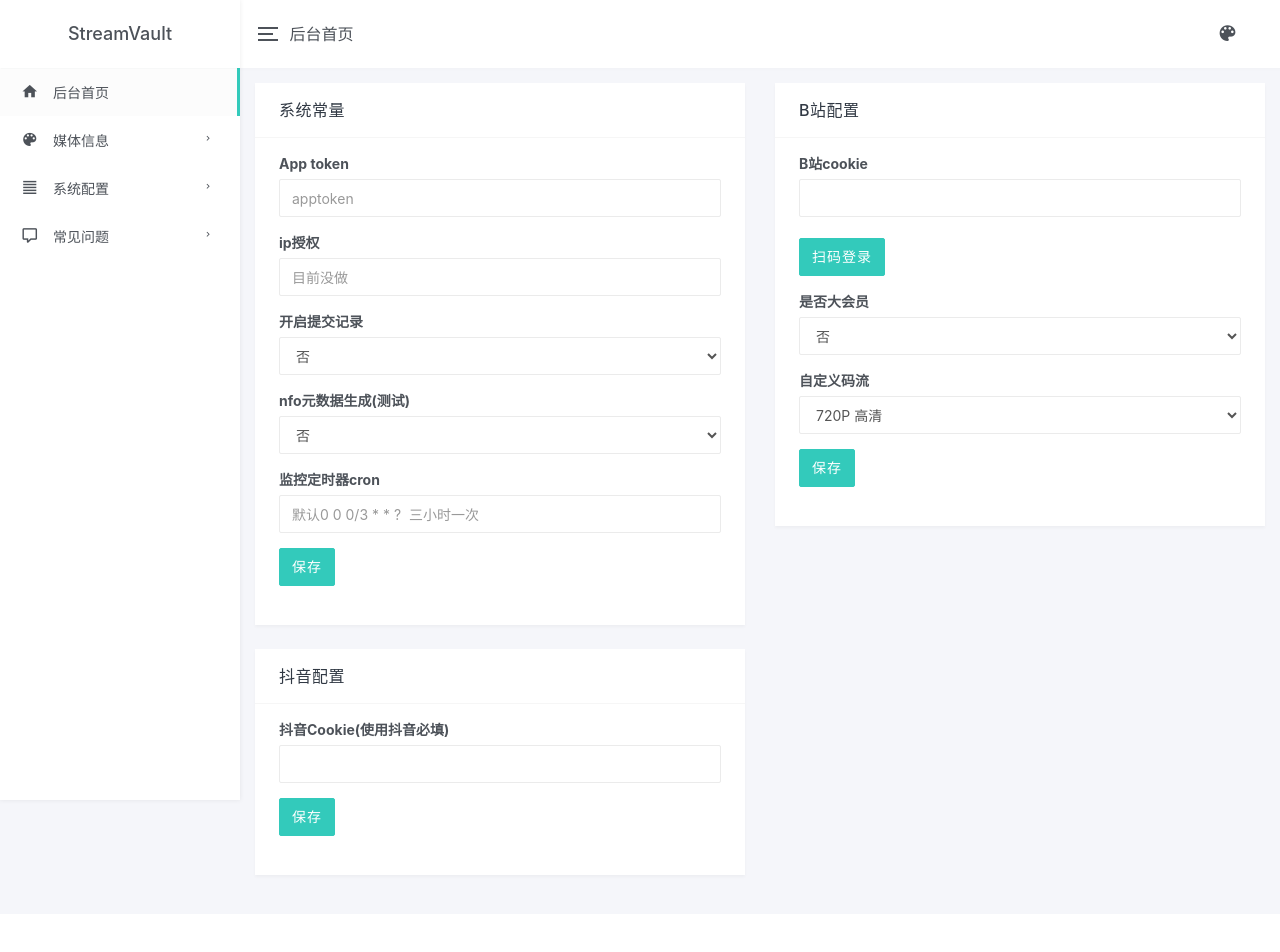
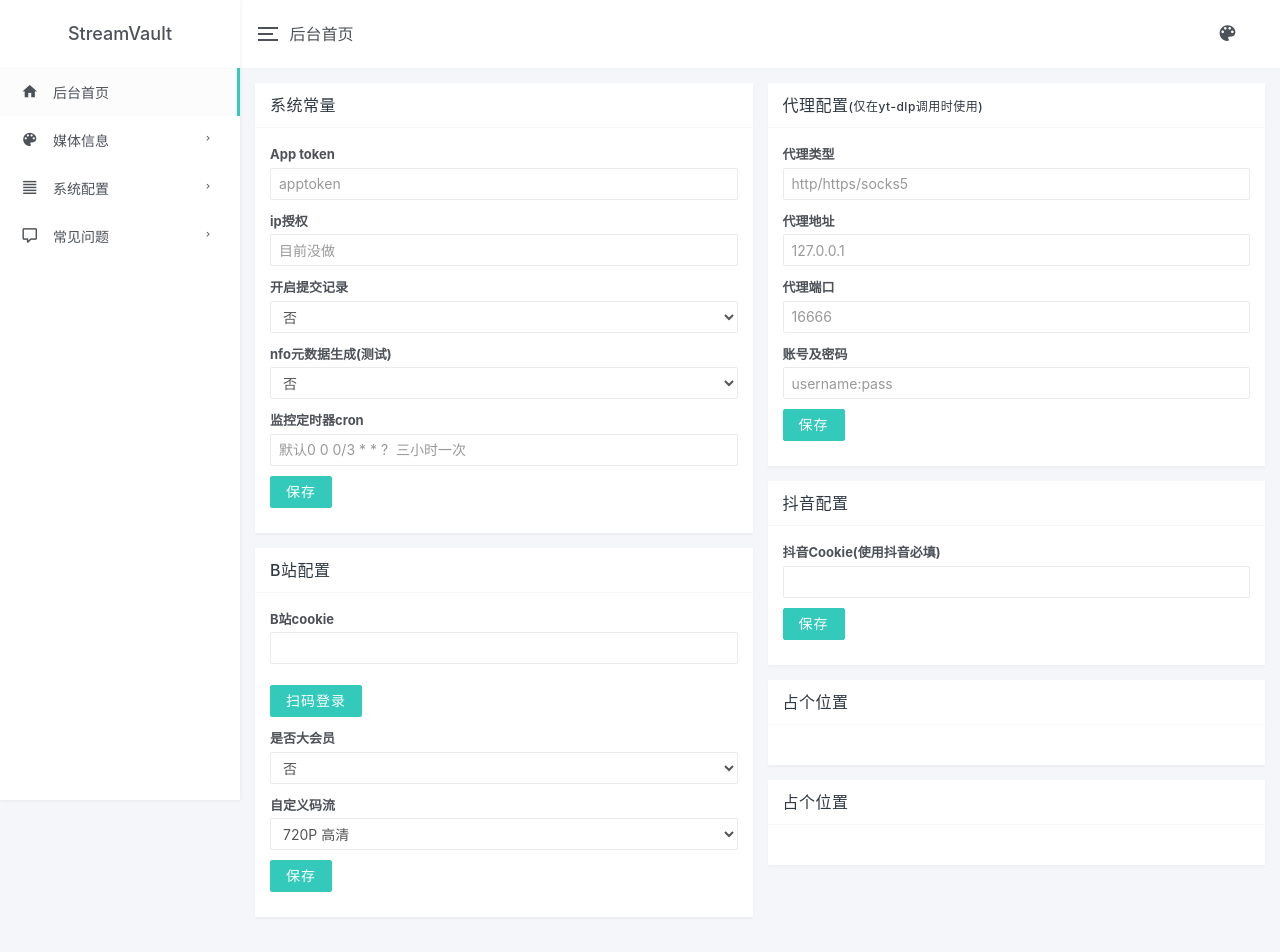
Before and after one commit to SakuraNekol/StreamVault, a Spring app: page /admin/config in a window 1280 px wide. Before the commit the page ends 878 px from the top, so only its background shows below. Run offline with Thymeleaf, Linux system fonts and the light colour scheme; the template is opened without the code that fills it, so the values that code supplies are empty; some of the project's set-up classes (security, data sources, template engines, error pages and the like) are left out, and stand-ins take their place.

Commit message:
后台配置代理功能

```diff
--- a/backstage/src/main/resources/templates/admin/config.html
+++ b/backstage/src/main/resources/templates/admin/config.html
@@ -8,8 +8,40 @@
     <link href="../static/css/materialdesignicons.min.css" rel="stylesheet">
     <link href="../static/css/style.min.css" rel="stylesheet">
     <style>
-        .card{}
-
+        .card { margin-bottom: 15px; }
+        .card-header { padding: 10px 15px; }
+        .card-header h4 { margin: 0; font-size: 16px; }
+        .card-body { padding: 15px; }
+        .form-group { margin-bottom: 10px; }
+        .form-control { padding: 6px 8px; height: 32px; }
+        .btn { padding: 5px 15px; }
+        label { margin-bottom: 3px; font-size: 13px; }
+        .container-fluid { padding: 15px; }
+        select.form-control { padding-right: 25px; }
+        /* masonry布局 */
+        .row {
+            column-count: 2;
+            column-gap: 15px;
+            margin: 0;
+        }
+        .col-md-6 {
+            break-inside: avoid;
+            padding: 0;
+            margin: 0 0 15px 0;
+            width: 100%;
+            display: inline-block;
+        }
+        .card {
+            margin: 0;
+            height: auto;
+            break-inside: avoid;
+        }
+        /* 响应式处理 */
+        @media (max-width: 768px) {
+            .row {
+                column-count: 1;
+            }
+        }
     </style>
 </head>
 
@@ -110,10 +142,38 @@
                             </div>
                         </div>
                     </div>
-                </div>
 
 
-                <div class="row">
+                    <div class="col-md-6">
+                        <div class="card">
+                            <div class="card-header"><h4>代理配置<font style="font-size: 12px">(仅在yt-dlp调用时使用)</font></h4></div>
+                            <div class="card-body">
+
+                                <form action="#" method="post" onsubmit="return false;">
+                                    <div class="form-group">
+                                        <label>代理类型</label>
+                                        <input type="type" name="agenttype"  autocomplete="off" class="form-control agenttype" th:value="${config.agenttype}"   placeholder="http/https/socks5">
+                                    </div>
+                                    <div class="form-group">
+                                        <label>代理地址</label>
+                                        <input type="type" name="agentaddress"  autocomplete="off" class="form-control agentaddress" th:value="${config.agentaddress}"   placeholder="127.0.0.1">
+                                    </div>
+                                    <div class="form-group">
+                                        <label>代理端口</label>
+                                        <input type="type" name="agentport"  autocomplete="off" class="form-control agentport" th:value="${config.agentport}"   placeholder="16666">
+                                    </div>
+                                    <div class="form-group">
+                                        <label>账号及密码</label>
+                                        <input type="type" name="agentaccpass"  autocomplete="off" class="form-control agentaccpass" th:value="${config.agentaccpass}"   placeholder="username:pass">
+                                    </div>
+                                    <div class="form-group">
+                                        <button class="btn btn-primary saveAgentConfig" type="button">保存</button>
+                                    </div>
+                                </form>
+
+                            </div>
+                        </div>
+                    </div>
                     <div class="col-md-6">
                         <div class="card">
                             <div class="card-header"><h4>抖音配置</h4></div>
@@ -133,27 +193,38 @@
                             </div>
                         </div>
                     </div>
-<!--                     <div class="col-md-6">
+
+
+
+                   <div class="col-md-6">
                         <div class="card">
-                            <div class="card-header"><h4>其他平台Cookie</h4></div>
+                            <div class="card-header"><h4>占个位置</h4></div>
                             <div class="card-body">
-
                                 <form action="#" method="post" onsubmit="return false;">
-                                    <input type="hidden" class="cookiesid" th:value="${cookies.id}" />
                                     <div class="form-group">
-                                        <label>YouTuBe(不知道填了作用是什么)</label>
-                                        <input type="type" name="youtubecookies"  autocomplete="off" class="form-control youtubecookies" th:value="${cookies.youtubecookies}" placeholder="cookie">
                                     </div>
                                     <div class="form-group">
-                                        <button class="btn btn-primary saveCookieConfig" type="button">保存</button>
                                     </div>
                                 </form>
 
                             </div>
                         </div>
-                    </div> -->
+                    </div>
+                   <div class="col-md-6">
+                        <div class="card">
+                            <div class="card-header"><h4>占个位置</h4></div>
+                            <div class="card-body">
+                                <form action="#" method="post" onsubmit="return false;">
+                                    <div class="form-group">
+                                    </div>
+                                    <div class="form-group">
+                                    </div>
+                                </form>
+
+                            </div>
+                        </div>
+                    </div>
                 </div>
-
             </div>
 
         </main>
@@ -179,9 +250,57 @@
         scanQRend();
         saveTikTokConfig();
         saveCookieConfig();
+        saveAgentConfig();
     })
 
     var qrcode_key;
+    function saveAgentConfig(){
+    	$('.saveAgentConfig').click(function(){
+    		//这里先这样把 本来后台搞一个bean复制 可以少传一点  拉倒吧 先这样
+    		  var appid = $('#appid').val();
+              var apptoken = $('#apptoken').val();
+              var openprocesshistory = $('#openprocesshistory').val();
+              var taskcron =$('#taskcron').val();
+              var generatenfo = $("#generatenfo").val();
+              var option = {};
+              option['id'] = appid;
+              option['apptoken'] = apptoken;
+              option['openprocesshistory'] = openprocesshistory;
+              option['generatenfo'] = generatenfo;
+              if(taskcron!=""){
+                  option['taskcron'] = taskcron;
+              }
+              var agenttype = $(".agenttype").val();
+              var agentaddress = $(".agentaddress").val();
+              var agentport = $(".agentport").val();
+              var agentaccpass = $(".agentaccpass").val();
+              if(agenttype!=""){
+                  option['agenttype'] = agenttype;
+              }
+              if(agentaddress!=""){
+                  option['agentaddress'] = agentaddress;
+              }
+              if(agentport!=""){
+                  option['agentport'] = agentport;
+              }
+              if(agentaccpass!=""){
+                  option['agentaccpass'] = agentaccpass;
+              }
+              $.post("/admin/api/saveConfig",option,function(data,status){
+                  if(data.resCode =="000001"){
+                      layer.closeAll();
+                      layer.alert(data.message,function(){
+                          window.location.reload();
+                      })
+                  }else{
+                      layer.alert(data.message,function(){
+                          layer.closeAll();
+                      });
+                  }
+              })
+
+    	})
+    }
     function saveCookieConfig(){
         $('.saveCookieConfig').click(function(){
             var appid = $('.cookiesid').val();
```
Also changed, not shown: backstage/src/main/java/com/flower/spirit/config/AppConfig.java (+10 -0 lines).
